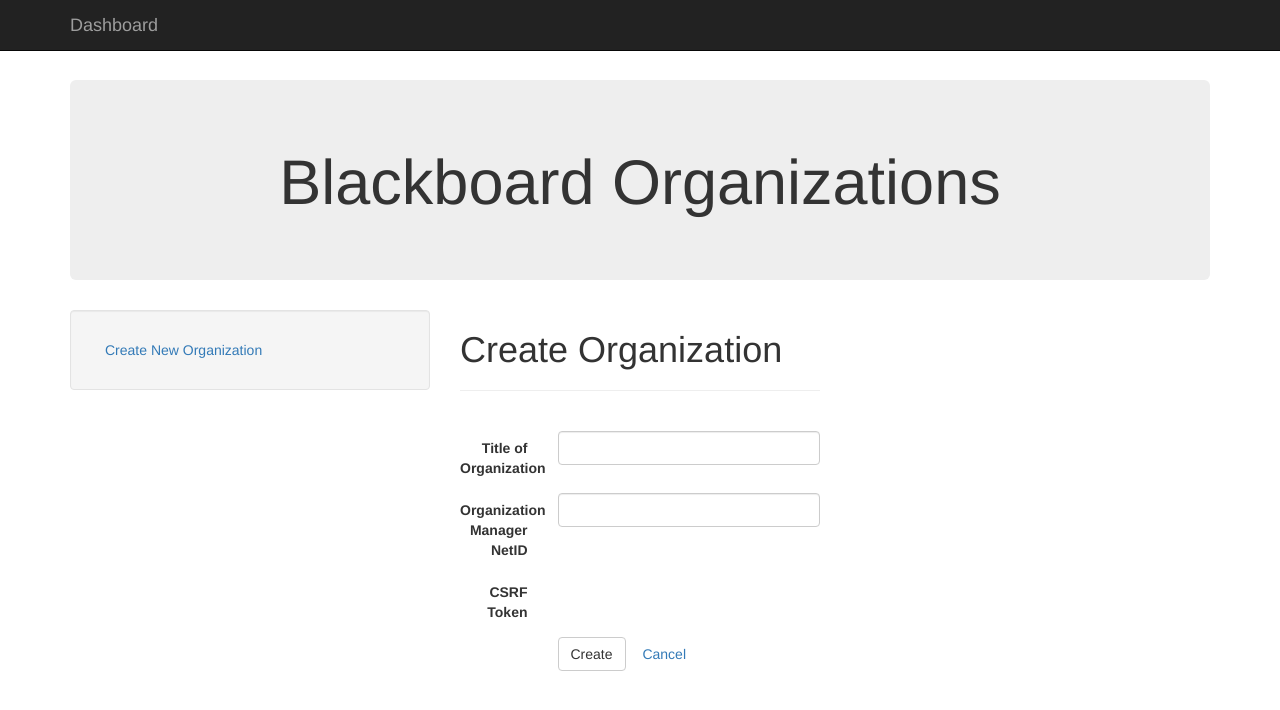
After one commit to ericaroy/autoorganizations, a Flask app: page /create/ in a window 1280 px wide. The commit adds this page. Shown: the top 710 px of the page. Run offline with Flask 2, Linux system fonts and the light colour scheme; some libraries are stand-ins or nearby versions.

Commit message:
Added forms

```diff
--- a/app/__init__.py
+++ b/app/__init__.py
@@ -1,4 +1,6 @@
-from flask import Flask, render_template
+from flask import Flask, render_template, request
+from app.forms.orgForm import OrgForm
+
 
 
 app = Flask(__name__, instance_relative_config=True)
@@ -11,3 +13,14 @@ app.config.from_object('config')
 @app.route('/')
 def index():
     return render_template('index.html')
+
+
+@app.route('/create/', methods=['GET', 'POST'])
+def create():
+    if request.method == 'POST':
+        form = OrgForm(request.form)
+
+    else:
+
+        form = OrgForm(csrf_enabled = False)
+    return render_template('create.html', form=form)
--- /dev/null
+++ b/app/forms/orgForm.py
@@ -0,0 +1,8 @@
+from flask_wtf import FlaskForm, RecaptchaField
+from wtforms import StringField, validators
+from wtforms.validators import DataRequired
+
+
+class OrgForm(FlaskForm):
+    title = StringField('Title of Organization', [validators.Length(min=4, max=40),validators.Regexp('[A-Za-z0-9]+', message="Title must contain only letters") ])
+    netID = StringField('Organization Manager NetID', [validators.Length(min=3, max=9)])
--- a/app/templates/base.html
+++ b/app/templates/base.html
@@ -25,6 +25,7 @@
             <span class='icon-bar'></span>
           </button>
           <a class='navbar-brand' href='/'>{% block branding %}Dashboard{% endblock %}</a>
+
         </div>
         <div class='collapse navbar-collapse'>
           <ul class='nav navbar-nav'>
@@ -45,7 +46,7 @@
           <div class='col-md-4'>
           {% block sidebar %}
           <ul class='well nav nav-stacked'>
-            <li><a href=''>Create New Organization</a></li>
+            <li><a href='{{ url_for('create') }}'>Create New Organization</a></li>
             <!--<li><a href='#'>Archive my Course</a></li>-->
 
           </ul>
--- /dev/null
+++ b/app/templates/create.html
@@ -0,0 +1,30 @@
+{% extends "base.html" %}
+
+{% block title %}Create new entry{% endblock %}
+
+{% block content_title %}Create Organization{% endblock %}
+
+{% block content %}
+<br>
+  <form action='{{ url_for('create') }}' class='form form-horizontal' method='post'>
+    {% for field in form %}
+      <div class='form-group{% if field.errors %} has-error has-feedback{% endif %}'>
+        {{ field.label(class='col-sm-3 control-label') }}
+        <div class='col-sm-9'>
+          {{ field(class='form-control') }}
+          {% if field.errors %}
+             <span class='glyphicon glyphicon-warning-sign form-control-feedback'></span>
+          {% endif %}
+          {% for error in field.errors %}<span class="help-block">{{ error }}</span>{% endfor %}
+        </div>
+      </div>
+    {% endfor %}
+    <div class='form-group'>
+      <div class='col-sm-offset-3 col-sm-9'>
+        <button type='submit' class='btn btn-default'>Create</button>
+        <a class='btn' href='{{ url_for('index') }}'>Cancel</a>
+
+      </div>
+    </div>
+  </form>
+{% endblock %}
--- a/requirements.txt
+++ b/requirements.txt
@@ -5,3 +5,5 @@ Jinja2==2.9.5
 MarkupSafe==1.0
 Werkzeug==0.12
 gunicorn==19.7.0
+Flask-WTF==0.14.2
+WTForms==2.1
```
Also changed, not shown: app/forms/__init__.py (added).
